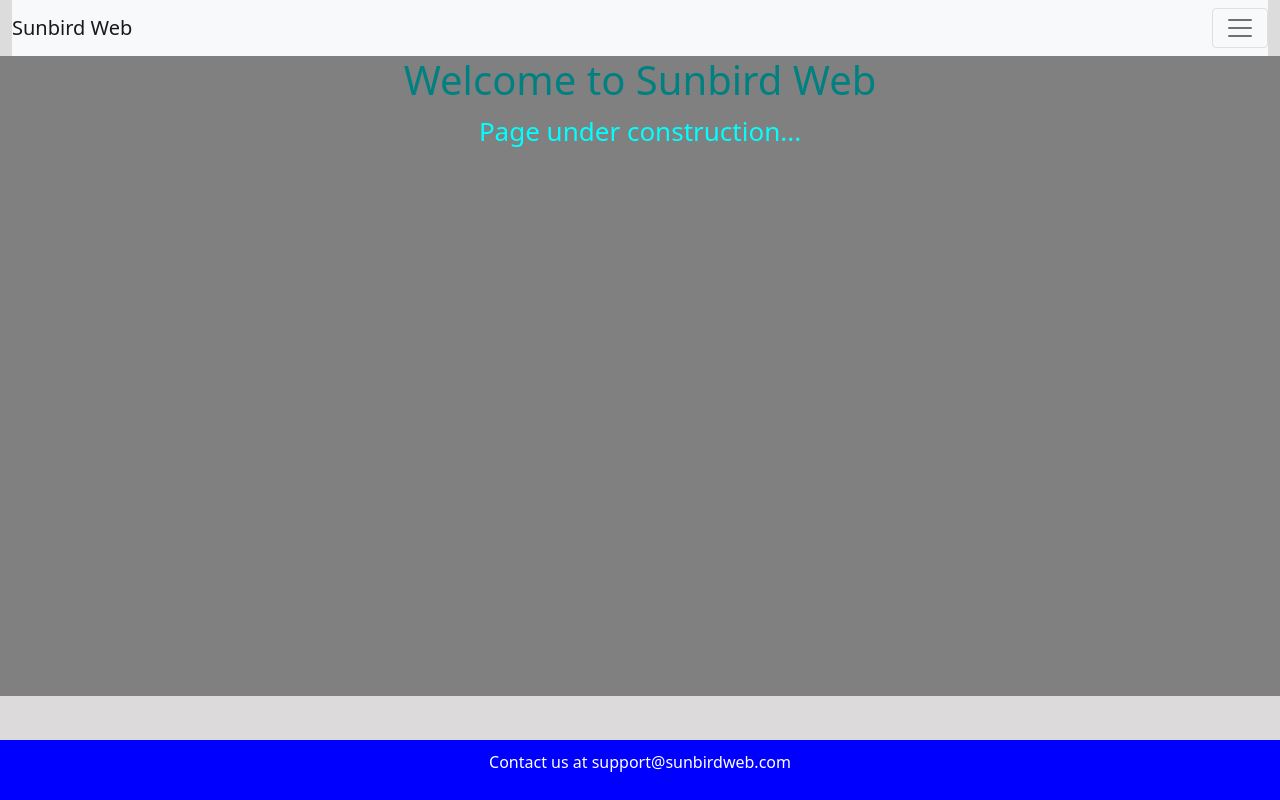
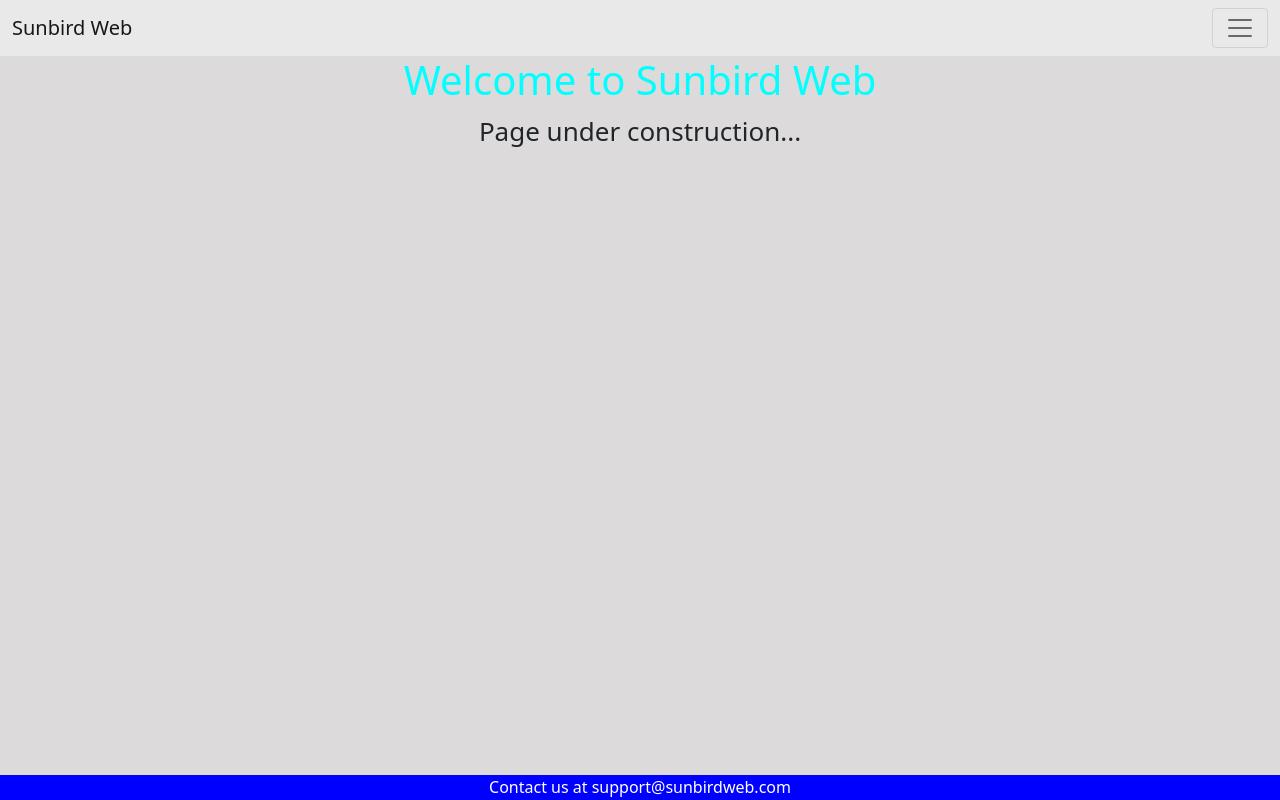
Before and after one commit to rhinnawi/first_site, a React (Create React App) app: page / in a window 1280 px wide. Built offline with nearby package versions, Linux system fonts and the light colour scheme.

Commit message:
updated background colors.

```diff
--- a/src/components/Header.js
+++ b/src/components/Header.js
@@ -1,7 +1,5 @@
 import React from 'react';
 import '../styles/Header.css';
-// import Navbar from 'react-bootstrap/Navbar';
-// import { Container } from "react-bootstrap/Container";
 import Sidebar from "./Sidebar";
 import {Navbar, Container} from "react-bootstrap";
 
@@ -10,7 +8,7 @@ function Header(props) {
     return(
         <header className="Header">
             <Container fluid>
-                <Navbar bg="light" expand={false}>
+                <Navbar expand={false}>
                     <Brand href='#'>Sunbird Web</Brand>
                     <Toggle aria-controls="offcanvasNavbar" />
                     <Sidebar />
--- a/src/styles/App.css
+++ b/src/styles/App.css
@@ -1,17 +1,14 @@
 .App {
-  color: darkgrey;
+  background-color: #dcdada;;
 }
 
 main {
   margin: 0;
-  min-height: 50vh;
-  height: 100%;
   width: 100%;
   display: flex;
   flex-direction: column;
   align-items: center;
   justify-content: center;
   font-size: calc(10px + 2vmin);
-  color: white;
-  background-color: white;
+  background-color: inherit;
 }
--- a/src/styles/Footer.css
+++ b/src/styles/Footer.css
@@ -7,5 +7,6 @@
     width: 100%;
     text-align: center;
     margin: 0;
-    padding: 10px;
+    /* padding: 10px; */
+    height: 25px;
 }
--- a/src/styles/Header.css
+++ b/src/styles/Header.css
@@ -1,14 +1,9 @@
 .Header {
-    min-height: 1vh;
   display: flex;
   flex-direction: column;
   align-items: center;
   justify-content: center;
   font-size: calc(10px + 2vmin);
-    color: white;
-    background-color: gainsboro;
+  background-color: rgb(233, 233, 233);
+  width: 100% !important;
 }
-
-  h1 {
-    color: teal;
-  }
--- a/src/styles/HomePage.css
+++ b/src/styles/HomePage.css
@@ -5,8 +5,6 @@
     display: flex;
     flex-direction: column;
     flex-wrap: wrap;
-    background-color: grey;
-    color: cyan;
     text-align: center;
 }
 
```
Lines whose indentation alone changed are shown as unchanged.
